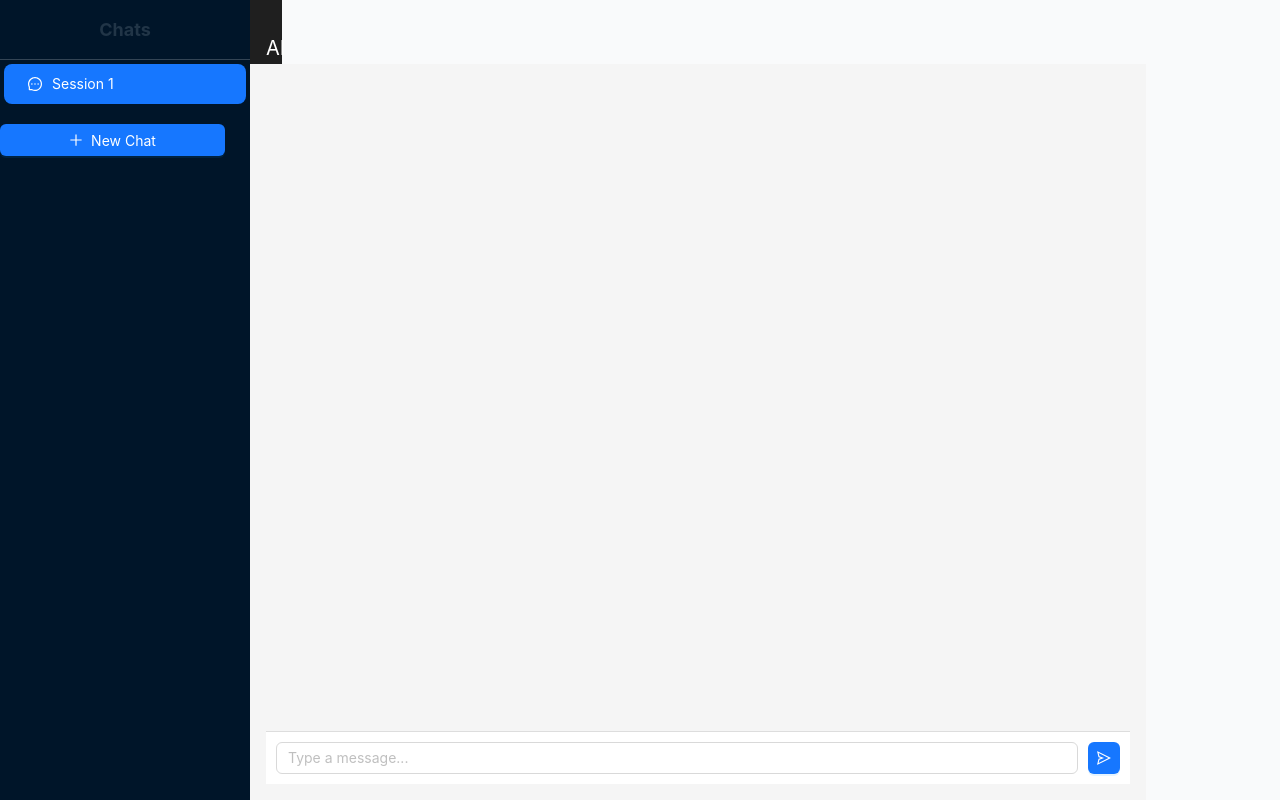
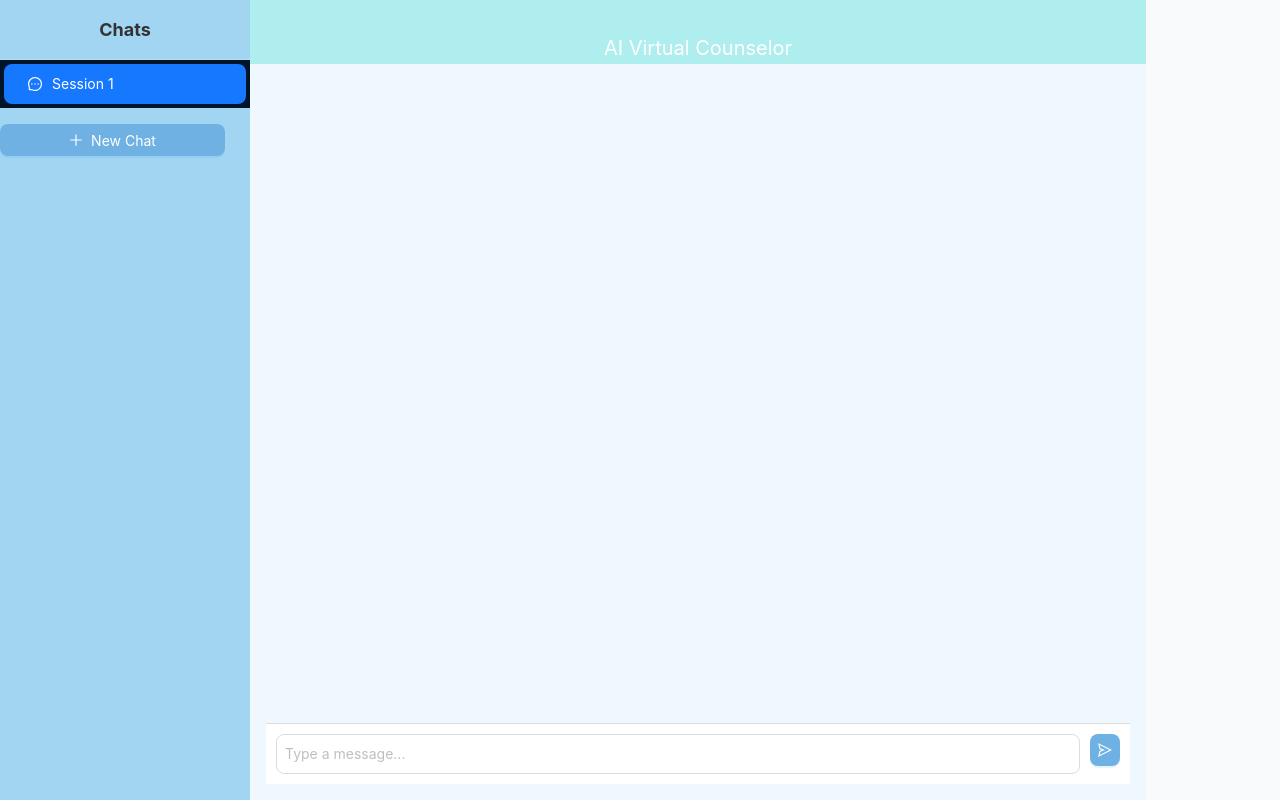
Before and after one commit to rizz778/emot-chtabot, a React (Vite) app in the folder client/: page /chat in a window 1280 px wide. Built offline with nearby package versions, Linux system fonts and the light colour scheme.

Commit message:
updated chat page

```diff
--- a/client/src/pages/ChatPage.css
+++ b/client/src/pages/ChatPage.css
@@ -1,14 +1,19 @@
-/* .chat-layout {
+/* General Layout */
+.chat-layout {
     height: 100vh;
+    display: flex;
   }
 
+  /* Sidebar */
   .chat-sidebar {
-    background: #001529;
-    color: white;
+    width: 20%;
+    min-width: 250px;
+    max-width: 300px;
+    background: #a2d5f2; /* Light blue */
     display: flex;
     flex-direction: column;
     justify-content: space-between;
-  } */
+  }
 
   .sidebar-header {
     font-size: 18px;
@@ -16,33 +21,49 @@
     padding: 16px;
     text-align: center;
     border-bottom: 1px solid rgba(255, 255, 255, 0.2);
+    color: #333; /* Dark gray for contrast */
   }
 
   .new-session-button {
     width: 90%;
     margin: 16px auto;
+    background-color: #6fb1e3; /* Medium blue */
+    border: none;
+    color: white;
   }
 
+  .new-session-button:hover {
+    background-color: #4a90c8; /* Darker blue on hover */
+  }
+
+  /* Chat Header */
   .chat-header {
-    background: #1f1f1f;
+    background: paleturquoise; /* Soft green */
     color: white;
     font-size: 20px;
     padding: 16px;
     text-align: center;
+    min-width: 70vw;
   }
-/*
+
+  /* Chat Content */
   .chat-content {
+    flex-grow: 1;
     display: flex;
     flex-direction: column;
-    justify-content: space-between;
-    height: calc(100vh - 64px);
-    background: #f0f2f5;
+    padding: 16px;
+    background-color: #f0f8ff; /* Light blue background */
+    min-width: 70vw;
   }
 
+  /* Chat Messages */
   .chat-messages {
     flex-grow: 1;
-    padding: 16px;
     overflow-y: auto;
+    padding: 10px;
+    display: flex;
+    flex-direction: column;
+    gap: 10px;
   }
 
   .chat-message {
@@ -54,64 +75,18 @@
   }
 
   .chat-message.user {
-    background: #007bff;
+    background: #6fb1e3; /* Medium blue */
     color: white;
     align-self: flex-end;
   }
 
   .chat-message.bot {
-    background: #e1e1e1;
-    color: black;
+    background: #e1f3ff; /* Very light blue */
+    color: #333; /* Dark gray for contrast */
     align-self: flex-start;
   }
 
-  .chat-input-container {
-    display: flex;
-    padding: 10px;
-    background: white;
-    border-top: 1px solid #d9d9d9;
-  }
-
-  .chat-input {
-    flex-grow: 1;
-    margin-right: 10px;
-  }
-
-
-   */
-
-   /* .chat-layout {
-    height: 100vh;
-    display: flex;
-  }
-
-  .chat-sidebar {
-    width: 250px !important;
-    min-width: 250px;
-    background: #001529;
-    display: flex;
-    flex-direction: column;
-    justify-content: space-between;
-  } */
-
-  .chat-content {
-    flex: 1;
-    display: flex;
-    flex-direction: column;
-    padding: 16px;
-    background-color: #f5f5f5;
-    min-width: 70vw;
-  }
-
-  .chat-messages {
-    flex: 1;
-    overflow-y: auto;
-    padding: 10px;
-    display: flex;
-    flex-direction: column;
-    gap: 10px;
-  }
-
+  /* Chat Input Container */
   .chat-input-container {
     display: flex;
     gap: 10px;
@@ -121,49 +96,24 @@
   }
 
   .chat-input {
-    flex: 1;
+    flex-grow: 1;
+    border: 1px solid #ddd;
+    border-radius: 8px;
+    padding: 8px;
   }
 
-  .chat-layout {
-    height: 100vh;
-    display: flex;
+  .chat-input:focus {
+    outline: none;
+    border-color: #6fb1e3; /* Medium blue */
   }
 
-  .chat-sidebar {
-    width: 20%;
-    min-width: 250px;
-    max-width: 300px;
-    background: #001529;
-    display: flex;
-    flex-direction: column;
-    justify-content: space-between;
+  /* Send Button */
+  .ant-btn-primary {
+    background-color: #6fb1e3; /* Medium blue */
+    border: none;
+    border-radius: 8px;
   }
 
-  .chat-content {
-    flex-grow: 1;  /* Takes up the remaining space */
-    display: flex;
-    flex-direction: column;
-    padding: 16px;
-    background-color: #f5f5f5;
+  .ant-btn-primary:hover {
+    background-color: #4a90c8; /* Darker blue on hover */
   }
-
-  .chat-messages {
-    flex-grow: 1;  /* Expands to fill available space */
-    overflow-y: auto;
-    padding: 10px;
-    display: flex;
-    flex-direction: column;
-    gap: 10px;
-  }
-
-  .chat-input-container {
-    display: flex;
-    gap: 10px;
-    padding: 10px;
-    background: white;
-    border-top: 1px solid #ddd;
-  }
-
-  .chat-input {
-    flex-grow: 1; /* Ensures input expands */
-  }
--- a/client/src/pages/ChatPage.jsx
+++ b/client/src/pages/ChatPage.jsx
@@ -18,7 +18,8 @@ const ChatPage = () => {
 
   const handleSendMessage = () => {
     if (input.trim() !== "") {
-      setMessages([...messages, { text: input, sender: "user" }]);
+      const newMessage = { text: input, sender: "user" };
+      setMessages([...messages, newMessage]);
       setInput("");
       // Simulate bot response
       setTimeout(() => {
@@ -64,9 +65,10 @@ const ChatPage = () => {
       </Sider>
 
       {/* Main Chat Section */}
-  <Layout style={{ flex: 1 }}> {/* Ensure it takes up the remaining space */}
+      <Layout style={{ flex: 1 }}>
         <Header className="chat-header">AI Virtual Counselor</Header>
         <Content className="chat-content">
+          {/* Chat Messages Container */}
           <motion.div className="chat-messages">
             {messages.map((msg, index) => (
               <motion.div
@@ -80,6 +82,8 @@ const ChatPage = () => {
               </motion.div>
             ))}
           </motion.div>
+
+          {/* Input Area */}
           <div className="chat-input-container">
             <Input
               className="chat-input"
@@ -88,12 +92,15 @@ const ChatPage = () => {
               onChange={(e) => setInput(e.target.value)}
               onPressEnter={handleSendMessage}
             />
-        <Button type="primary" icon={<SendOutlined />} onClick={handleSendMessage} />
+            <Button
+              type="primary"
+              icon={<SendOutlined />}
+              onClick={handleSendMessage}
+            />
           </div>
         </Content>
       </Layout>
     </Layout>
-
   );
 };
 
```
Lines whose indentation alone changed are shown as unchanged.
